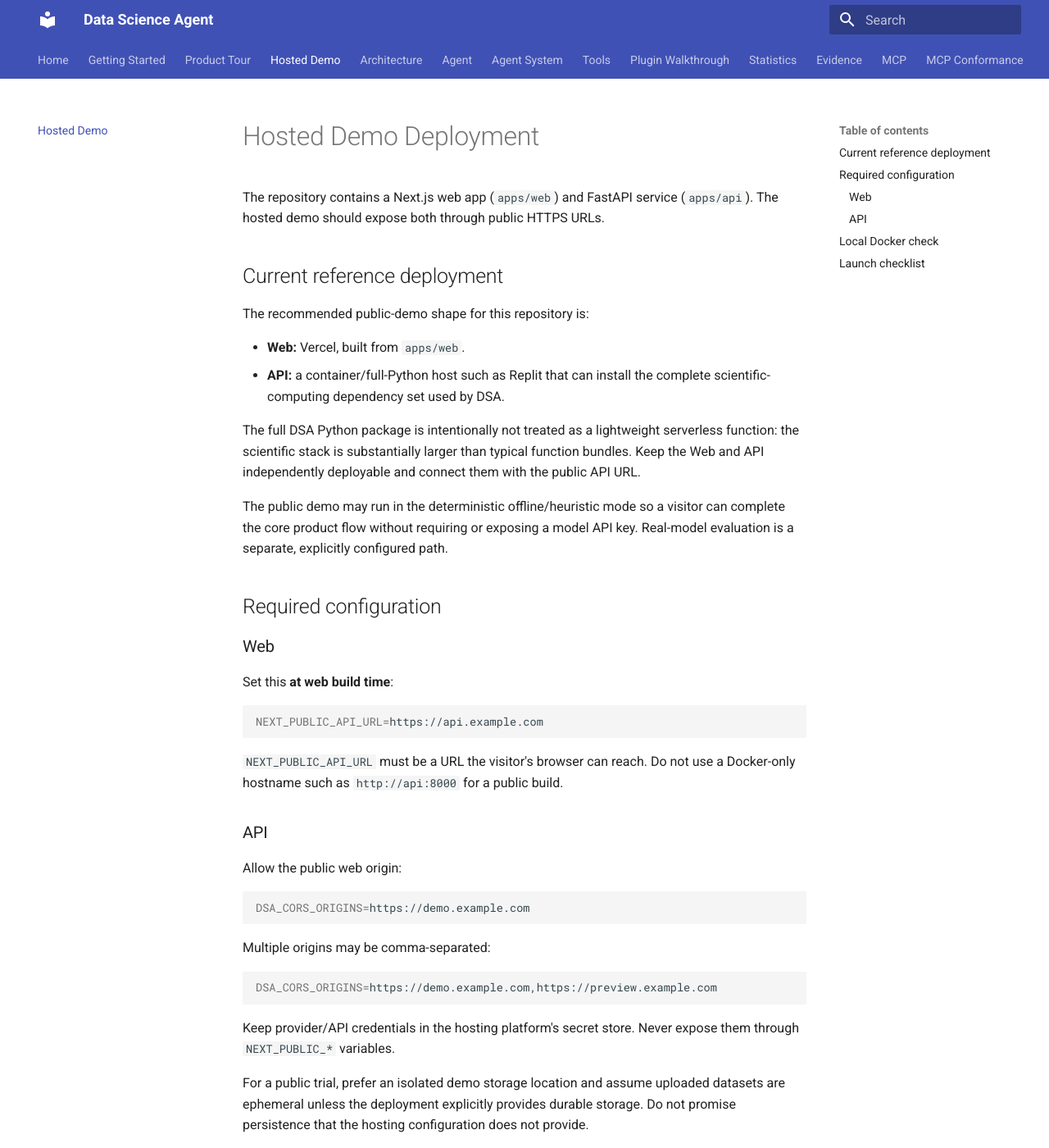
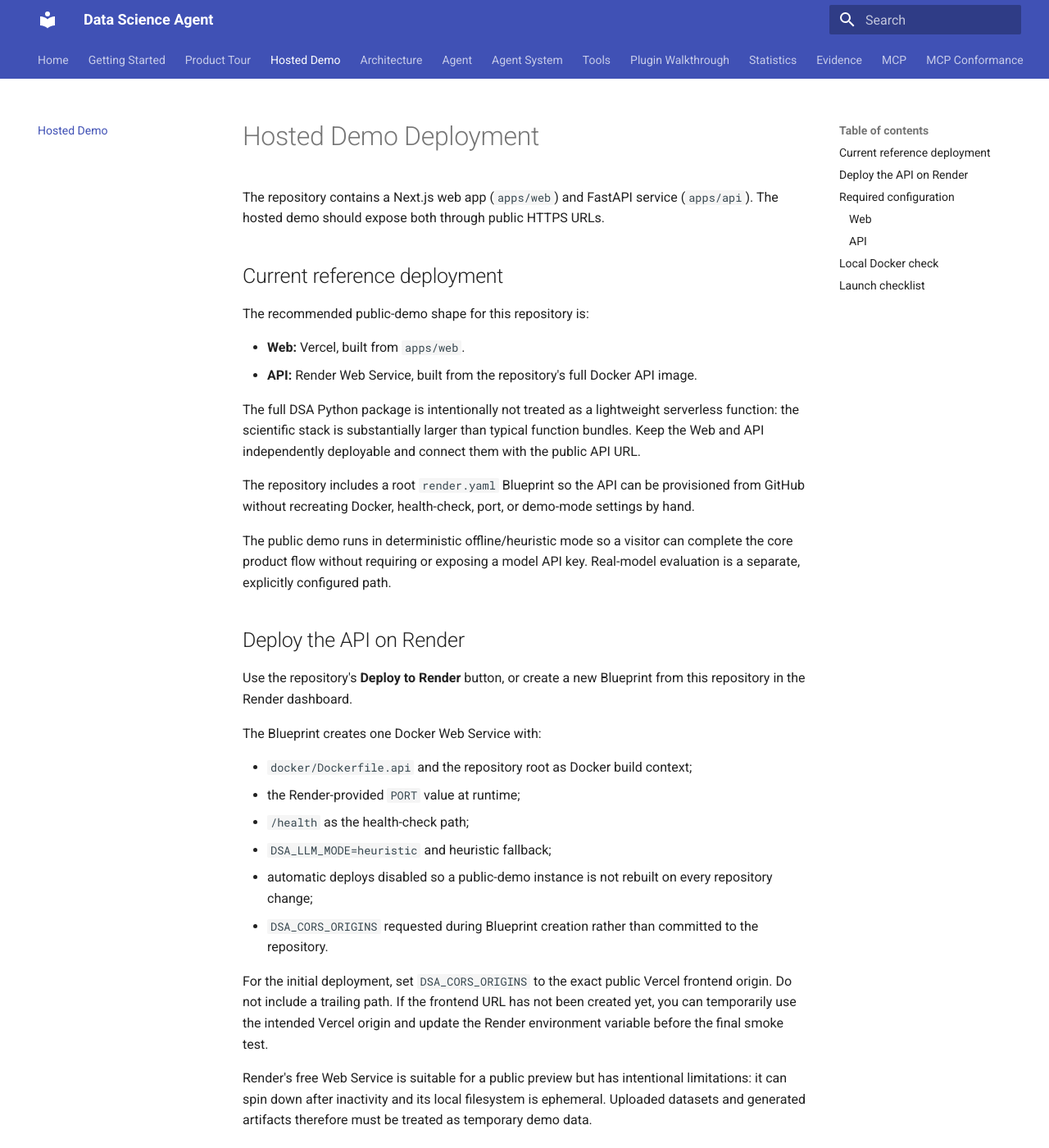
Before and after one commit to Jackxiaozhiren/data-science-agent, an MkDocs documentation site: the page built from docs/hosted-demo.md, in a window 1280 px wide and 1400 px high. Shown: the whole window at 82% size. Built offline with MkDocs 1.6.1 and Material for MkDocs 9.7.7, drawn with Linux system fonts in a browser that asks for light colours; some of the changed text lies outside the part shown.

Commit message:
docs: switch hosted API demo from Replit to Render

````diff
--- a/docs/hosted-demo.md
+++ b/docs/hosted-demo.md
@@ -7,11 +7,30 @@
 The recommended public-demo shape for this repository is:
 
 - **Web:** Vercel, built from `apps/web`.
-- **API:** a container/full-Python host such as Replit that can install the complete scientific-computing dependency set used by DSA.
+- **API:** Render Web Service, built from the repository's full Docker API image.
 
 The full DSA Python package is intentionally not treated as a lightweight serverless function: the scientific stack is substantially larger than typical function bundles. Keep the Web and API independently deployable and connect them with the public API URL.
 
-The public demo may run in the deterministic offline/heuristic mode so a visitor can complete the core product flow without requiring or exposing a model API key. Real-model evaluation is a separate, explicitly configured path.
+The repository includes a root `render.yaml` Blueprint so the API can be provisioned from GitHub without recreating Docker, health-check, port, or demo-mode settings by hand.
+
+The public demo runs in deterministic offline/heuristic mode so a visitor can complete the core product flow without requiring or exposing a model API key. Real-model evaluation is a separate, explicitly configured path.
+
+## Deploy the API on Render
+
+Use the repository's **Deploy to Render** button, or create a new Blueprint from this repository in the Render dashboard.
+
+The Blueprint creates one Docker Web Service with:
+
+- `docker/Dockerfile.api` and the repository root as Docker build context;
+- the Render-provided `PORT` value at runtime;
+- `/health` as the health-check path;
+- `DSA_LLM_MODE=heuristic` and heuristic fallback;
+- automatic deploys disabled so a public-demo instance is not rebuilt on every repository change;
+- `DSA_CORS_ORIGINS` requested during Blueprint creation rather than committed to the repository.
+
+For the initial deployment, set `DSA_CORS_ORIGINS` to the exact public Vercel frontend origin. Do not include a trailing path. If the frontend URL has not been created yet, you can temporarily use the intended Vercel origin and update the Render environment variable before the final smoke test.
+
+Render's free Web Service is suitable for a public preview but has intentional limitations: it can spin down after inactivity and its local filesystem is ephemeral. Uploaded datasets and generated artifacts therefore must be treated as temporary demo data.
 
 ## Required configuration
 
@@ -20,7 +39,7 @@
 Set this **at web build time**:
 
 ```bash
-NEXT_PUBLIC_API_URL=https://api.example.com
+NEXT_PUBLIC_API_URL=https://your-api.onrender.com
 ```
 
 `NEXT_PUBLIC_API_URL` must be a URL the visitor's browser can reach. Do not use a Docker-only hostname such as `http://api:8000` for a public build.
@@ -30,16 +49,16 @@
 Allow the public web origin:
 
 ```bash
-DSA_CORS_ORIGINS=https://demo.example.com
+DSA_CORS_ORIGINS=https://your-demo.vercel.app
 ```
 
 Multiple origins may be comma-separated:
 
 ```bash
-DSA_CORS_ORIGINS=https://demo.example.com,https://preview.example.com
+DSA_CORS_ORIGINS=https://your-demo.vercel.app,https://your-preview.vercel.app
 ```
 
-Keep provider/API credentials in the hosting platform's secret store. Never expose them through `NEXT_PUBLIC_*` variables.
+Keep provider/API credentials in the hosting platform's secret store. Never expose them through `NEXT_PUBLIC_*` variables. The default hosted demo does not require a provider credential.
 
 For a public trial, prefer an isolated demo storage location and assume uploaded datasets are ephemeral unless the deployment explicitly provides durable storage. Do not promise persistence that the hosting configuration does not provide.
 
@@ -70,9 +89,10 @@
 
 ## Launch checklist
 
+- [ ] Render API build completes from `docker/Dockerfile.api`.
 - [ ] API is reachable over HTTPS.
 - [ ] `/health` returns successfully.
-- [ ] Web build uses the public API URL.
+- [ ] Web build uses the public Render API URL.
 - [ ] API CORS allows the public web origin only.
 - [ ] Uploading a small CSV succeeds.
 - [ ] A canonical analysis question completes successfully.
````
